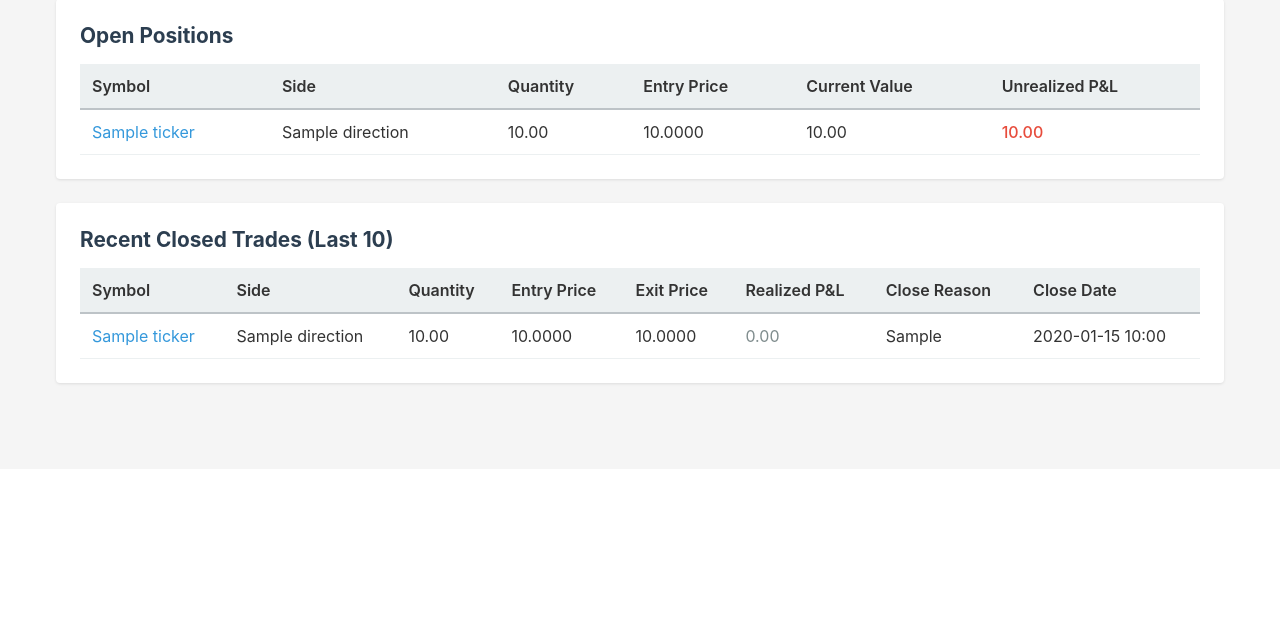
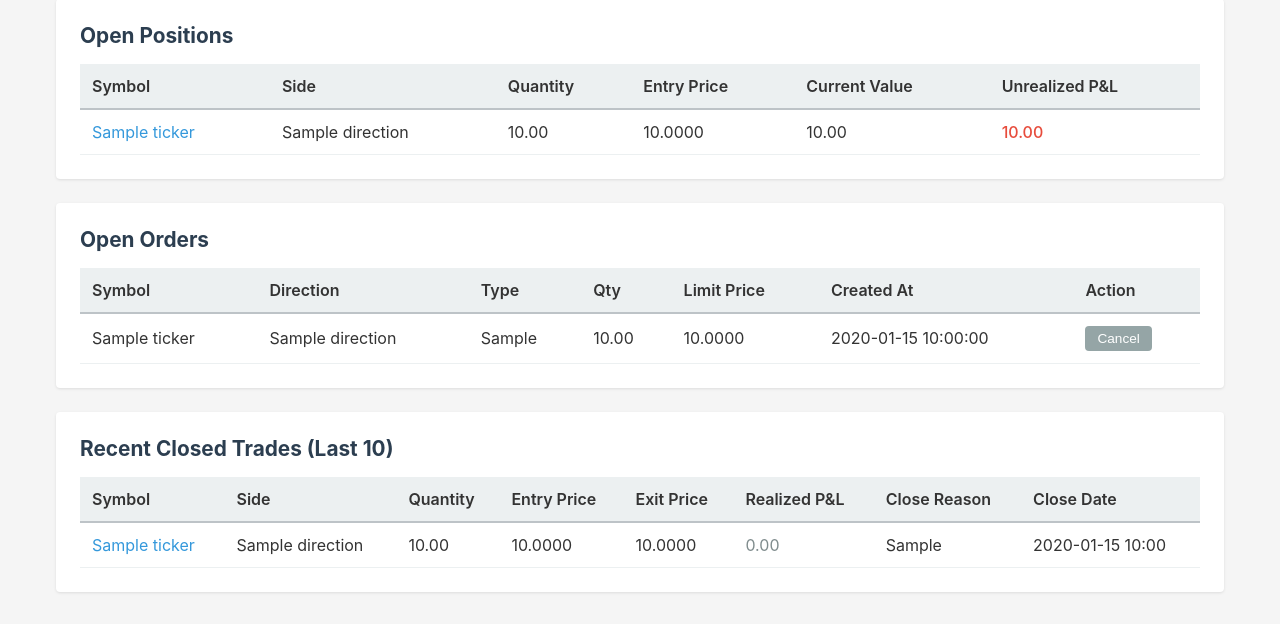
Before and after one commit to best-testing-monkey/phantom_ledger, a FastAPI app: template src/phantom/web/templates/dashboard.html in a window 1280 px wide. Shown: the part 331-955 px from the top of the page. Before the commit the page ends 717 px from the top, so only its background shows below. Run offline with FastAPI, Linux system fonts and the light colour scheme; the template is opened without the code that fills it: most values are stand-ins (such as "Sample title", 1, 10 or a date in 2020); parts of the project's set-up code (start-up, migrations or seed data) failed here and were passed over; some libraries are stand-ins or nearby versions.

Commit message:
E16-S08: Open orders panel with cancel
Add pending orders display to dashboard with auto-refresh every 30s via HTMX.
Includes cancel button for each pending order with confirmation dialog.

Changes:
- dashboard.py: fetch pending orders and include in context
- orders.py: add POST /orders/{order_id}/cancel endpoint with redirect
- api.py: add GET /api/orders-rows endpoint for HTMX fragment
- dashboard.html: add Open Orders card below positions card with HTMX integration
- _orders_rows.html: new template for orders table body rows

Acceptance criteria met:
- Dashboard shows Open Orders card after positions
- Card lists Symbol, Direction, Type, Quantity, Limit Price, Created At, Cancel button
- Cancel sends POST, redirects to dashboard with account parameter
- Shows "No open orders" when list is empty
- HTMX auto-refreshes every 30s
- Errors carry ?error= parameter back to dashboard

Co-Authored-By: Claude Sonnet 4.6 <noreply@anthropic.com>

```diff
--- a/src/phantom/data/dividends.py
+++ b/src/phantom/data/dividends.py
@@ -4,7 +4,6 @@ import logging
 from pathlib import Path
 
 import pandas as pd
-
 import price_cache
 
 logger = logging.getLogger(__name__)
--- a/src/phantom/data/yahoo.py
+++ b/src/phantom/data/yahoo.py
@@ -3,7 +3,6 @@ import logging
 from pathlib import Path
 
 import pandas as pd
-
 import price_cache
 
 from phantom.data.dividends import DividendEvent, get_dividends
--- a/src/phantom/web/templates/dashboard.html
+++ b/src/phantom/web/templates/dashboard.html
@@ -43,6 +43,43 @@
             </div>
         {% endif %}
 
+        <div class="card">
+            <h2>Open Orders</h2>
+            <table>
+                <thead>
+                    <tr>
+                        <th>Symbol</th>
+                        <th>Direction</th>
+                        <th>Type</th>
+                        <th>Qty</th>
+                        <th>Limit Price</th>
+                        <th>Created At</th>
+                        <th>Action</th>
+                    </tr>
+                </thead>
+                <tbody id="orders-tbody" hx-get="/api/orders-rows?account={{ account.name }}" hx-trigger="every 30s" hx-target="#orders-tbody" hx-swap="innerHTML">
+                    {% for order in pending_orders %}
+                    <tr>
+                        <td>{{ order.ticker }}</td>
+                        <td>{{ order.direction }}</td>
+                        <td>{{ order.order_type }}</td>
+                        <td>{{ "%.2f"|format(order.quantity) }}</td>
+                        <td>{{ "%.4f"|format(order.limit_price) if order.limit_price else "—" }}</td>
+                        <td>{{ order.created_at.strftime('%Y-%m-%d %H:%M:%S') if order.created_at else "—" }}</td>
+                        <td>
+                            <form method="post" action="/orders/{{ order.id }}/cancel" style="display:inline;">
+                                <input type="hidden" name="account" value="{{ account.name }}">
+                                <button class="secondary" style="padding:0.3rem 0.75rem;font-size:0.85rem;" onclick="return confirm('Cancel this order?')">Cancel</button>
+                            </form>
+                        </td>
+                    </tr>
+                    {% else %}
+                    <tr><td colspan="7" class="neutral" style="text-align:center;">No open orders.</td></tr>
+                    {% endfor %}
+                </tbody>
+            </table>
+        </div>
+
         {% if recent_trades %}
             <div class="card">
                 <h2>Recent Closed Trades (Last 10)</h2>
```
Also changed, not shown: src/phantom/web/routes/api.py (+25 -0 lines), src/phantom/web/routes/dashboard.py (+7 -0 lines), src/phantom/web/routes/orders.py (+12 -1 lines), src/phantom/web/templates/_orders_rows.html (added, +18 -0 lines).
